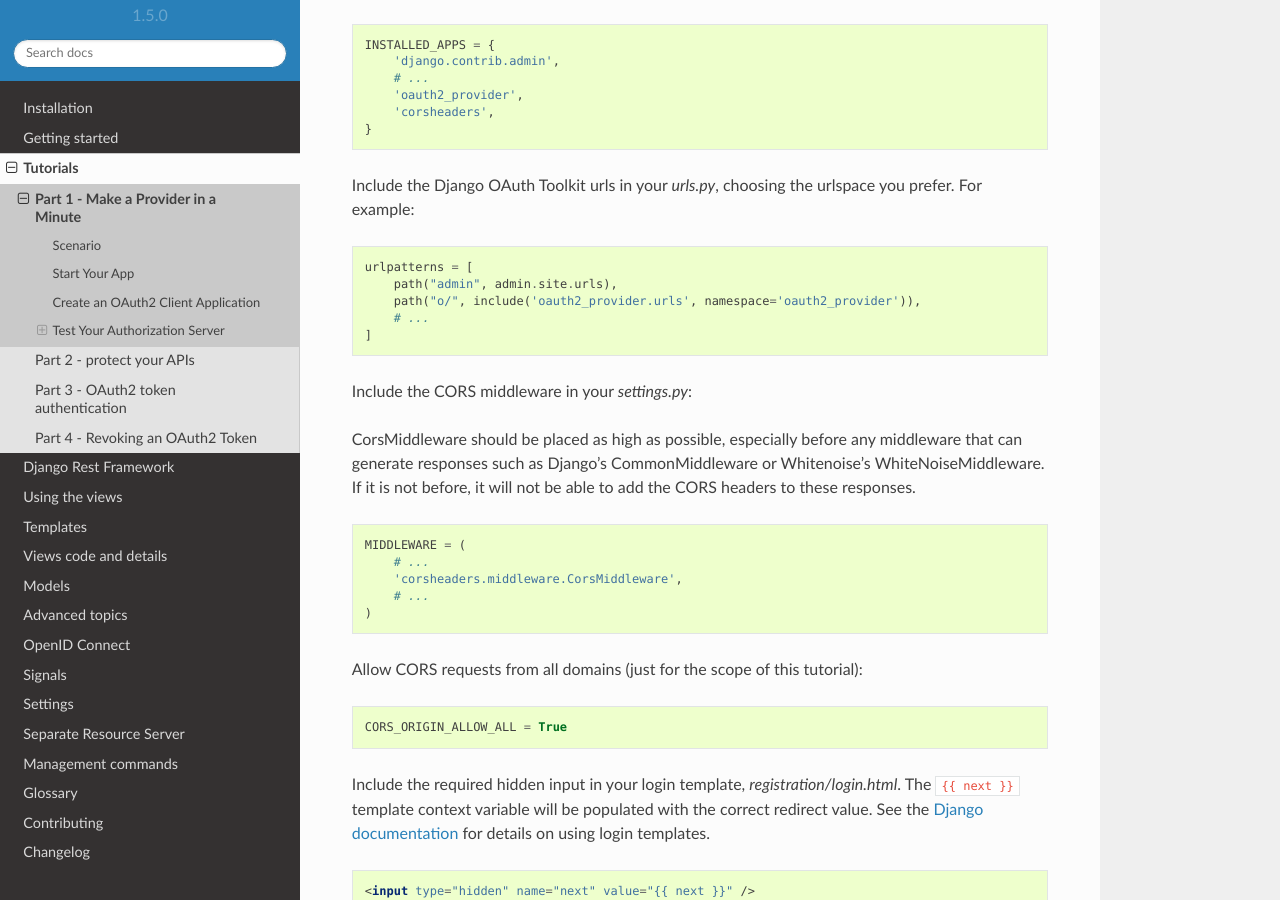
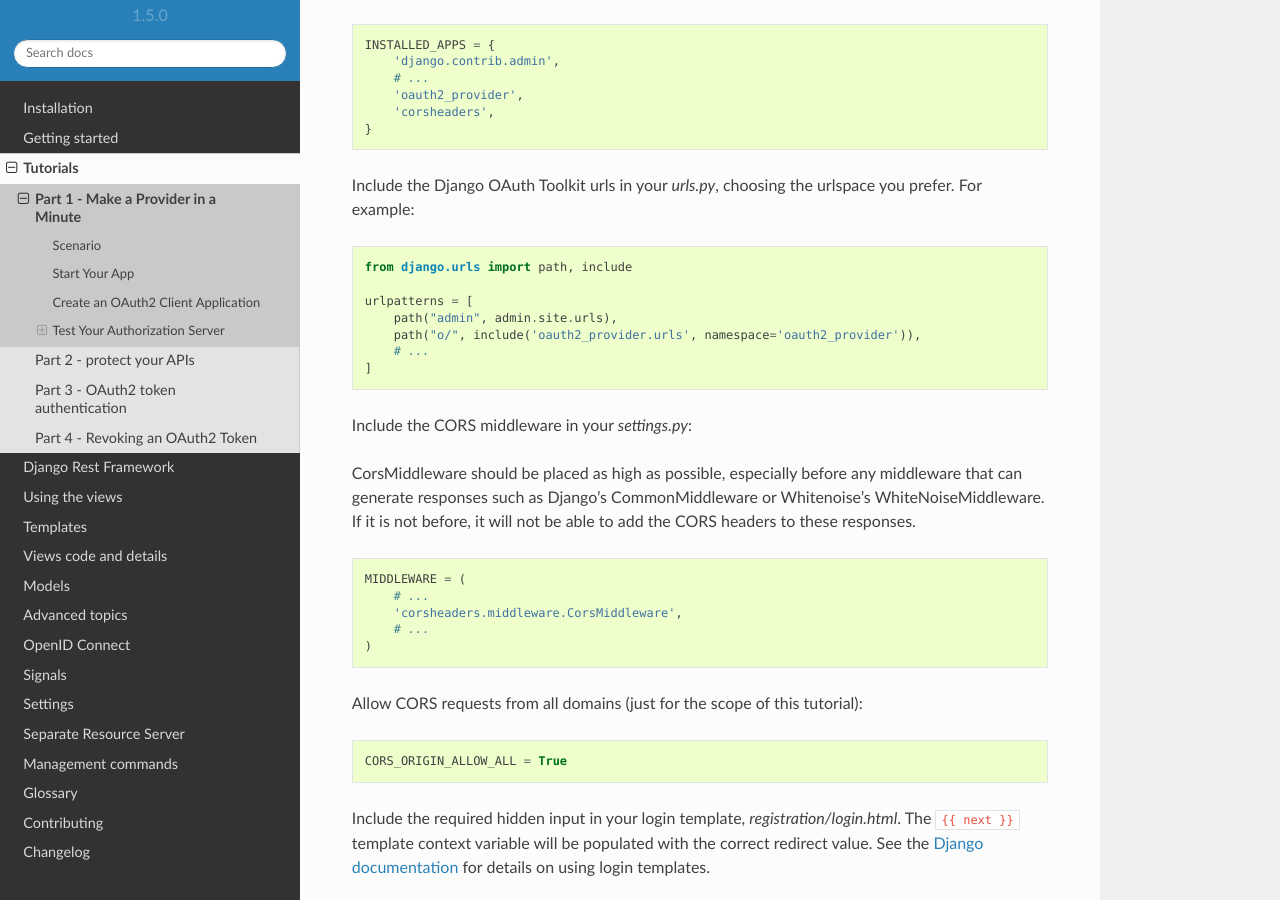
Before and after one commit to jazzband/django-oauth-toolkit, a Sphinx documentation site: the page built from docs/tutorial/tutorial_01.rst, in a window 1280 px wide and 900 px high, scrolled down 603 px. Built offline with Sphinx 7.4.7 and the Read the Docs theme 2.0.0, drawn with Linux system fonts in a browser that asks for light colours.

Commit message:
Add missing import
In a newly created Django project (version 3.2.1) the `include` function is not imported.

```diff
--- a/docs/tutorial/tutorial_01.rst
+++ b/docs/tutorial/tutorial_01.rst
@@ -32,6 +32,8 @@
 Include the Django OAuth Toolkit urls in your `urls.py`, choosing the urlspace you prefer. For example:
 
 .. code-block:: python
+
+    from django.urls import path, include
 
     urlpatterns = [
         path("admin", admin.site.urls),
```
